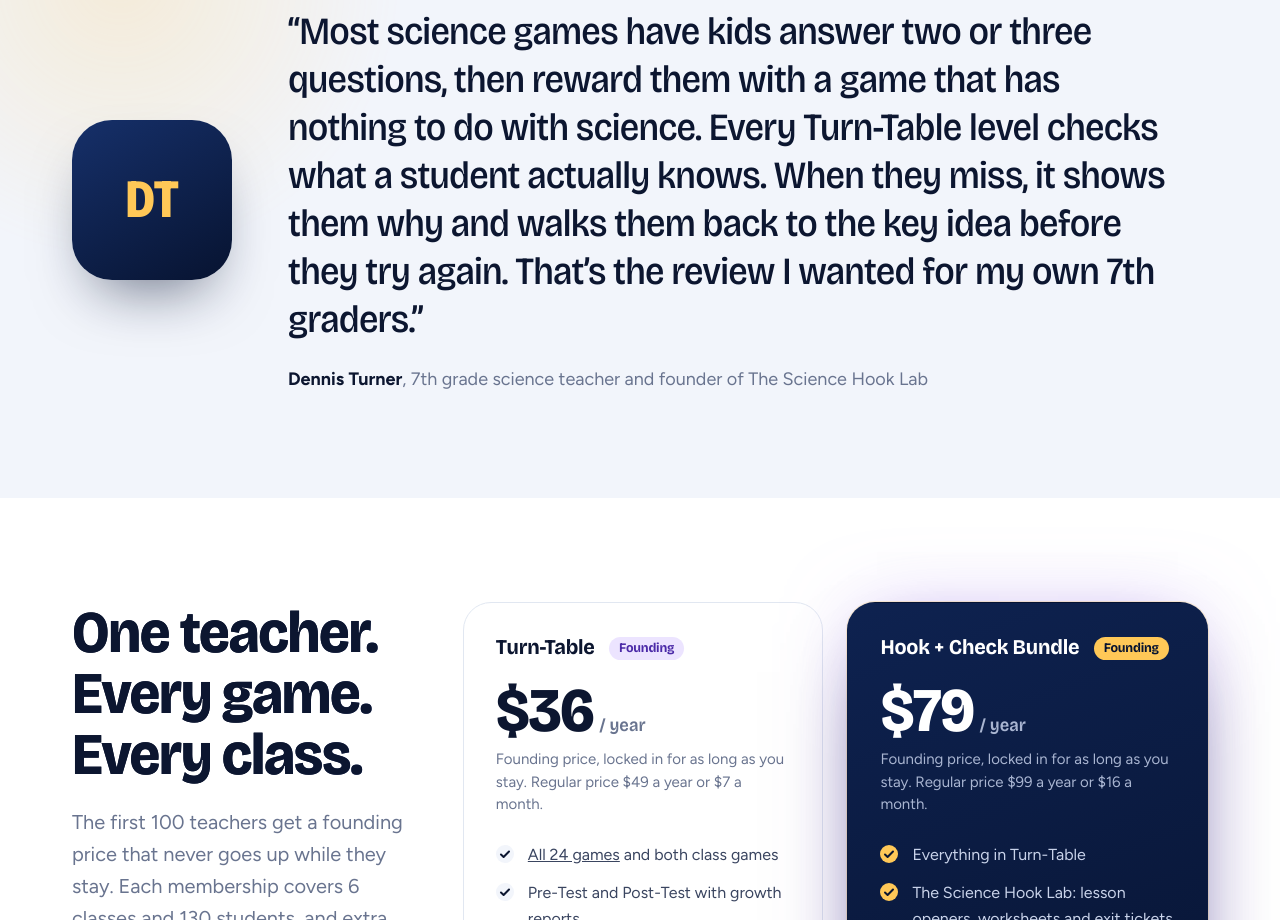
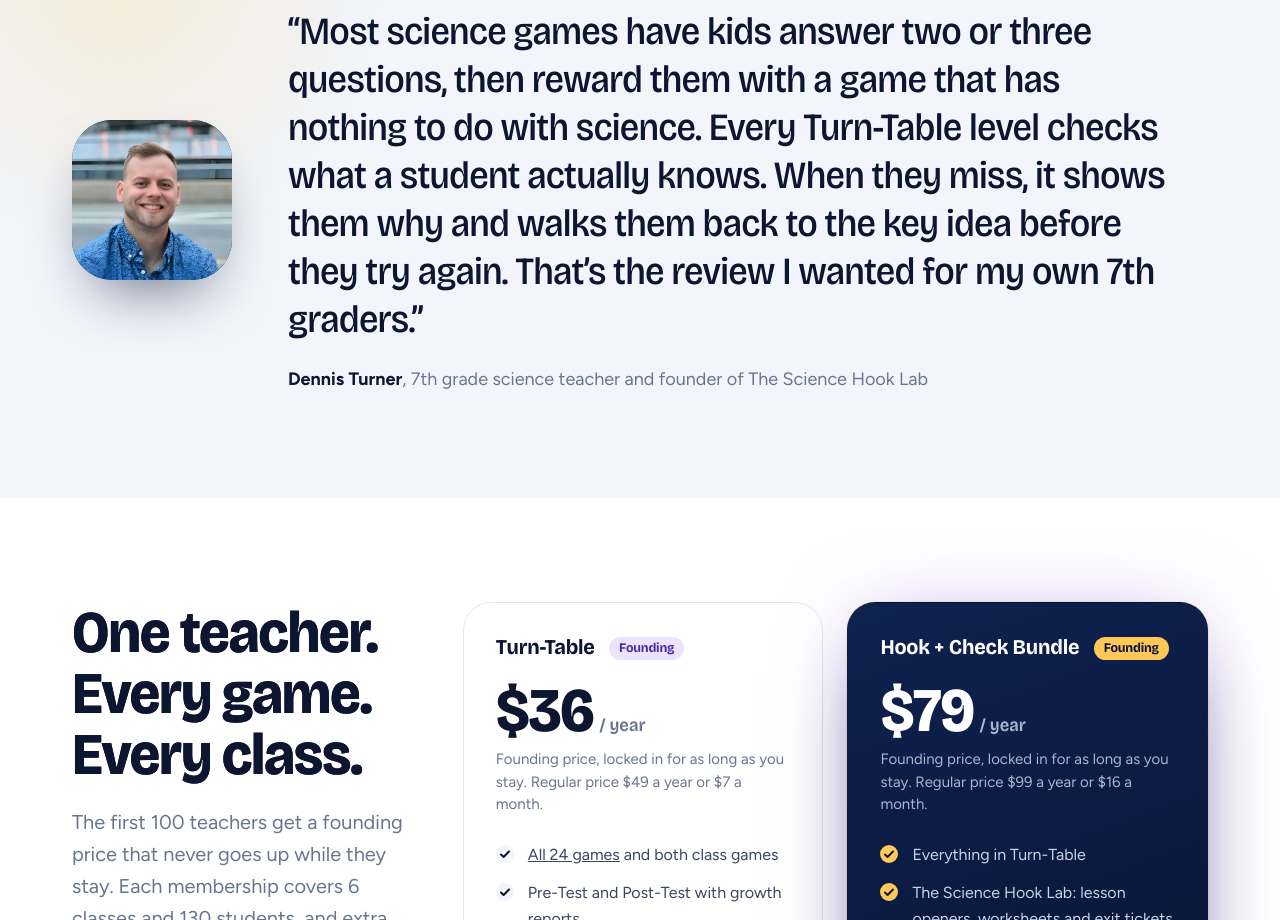
Before and after one commit to turnerd0325/turn-table, a plain HTML site: page welcome/index.html in a window 1280 px wide. Shown: the part 8320-9240 px from the top of the page. Drawn offline with Linux system fonts and the light colour scheme.

Commit message:
Landing: founder portrait in place of DT initials

```diff
--- a/welcome/index.html
+++ b/welcome/index.html
@@ -258,6 +258,8 @@ section{position:relative}
 /* ---------- founder ---------- */
 .founder .wrap{display:grid;grid-template-columns:auto 1fr;gap:56px;align-items:center}
 .mono{width:160px;height:160px;border-radius:40px;background:linear-gradient(150deg,var(--night3),var(--night));display:grid;place-items:center;color:var(--sun);font:800 54px/1 var(--display);font-stretch:85%;box-shadow:0 30px 60px -24px rgba(7,19,48,.6)}
+.mono{overflow:hidden}
+.mono img{width:100%;height:100%;object-fit:cover;display:block}
 .founder blockquote{margin:0;font:500 clamp(26px,3vw,40px)/1.25 var(--display);color:var(--ink);letter-spacing:-.02em;font-stretch:92%;max-width:40ch}
 .founder .who{margin-top:22px;color:var(--muted)}
 .founder .who b{color:var(--ink)}
@@ -603,7 +605,7 @@ h2{background:linear-gradient(100deg,var(--ink) 0%,var(--ink) 60%,#2b3f86 100%);
 
 <section class="pad mist founder">
   <div class="wrap">
-    <div class="mono" aria-hidden="true">DT</div>
+    <div class="mono"><img src="img/dennis.webp" width="160" height="160" alt="Dennis Turner" loading="lazy" decoding="async"></div>
     <div>
       <blockquote>“Most science games have kids answer two or three questions, then reward them with a game that has nothing to do with science. Every Turn-Table level checks what a student actually knows. When they miss, it shows them why and walks them back to the key idea before they try again. That’s the review I wanted for my own 7th graders.”</blockquote>
       <p class="who"><b>Dennis Turner</b>, 7th grade science teacher and founder of The Science Hook Lab</p>
```
Also changed, not shown: welcome/img/dennis.webp (added).
